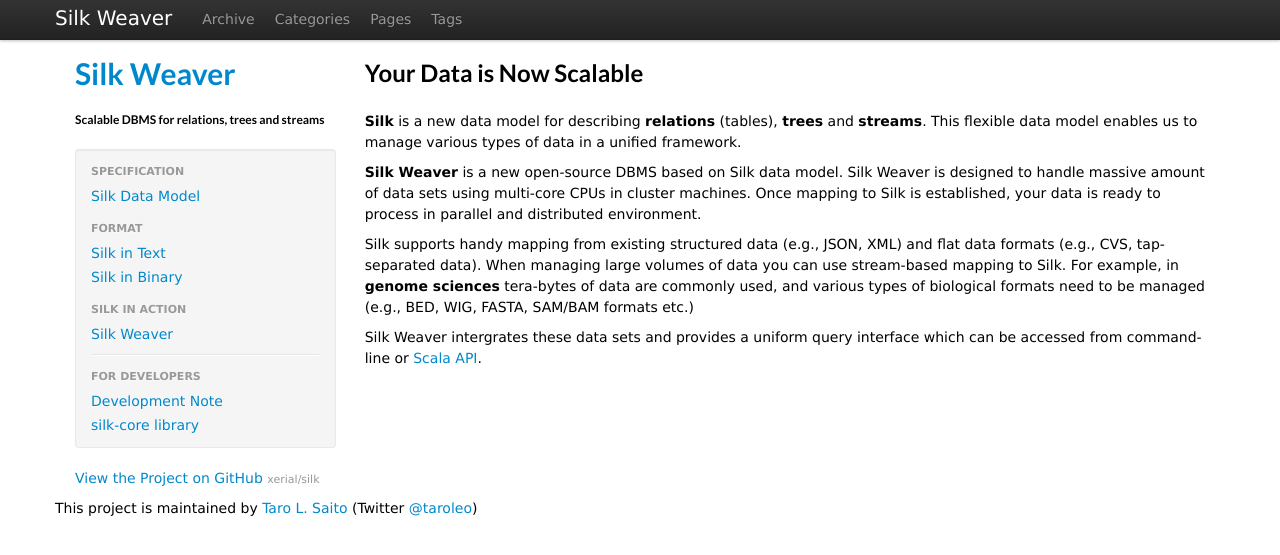
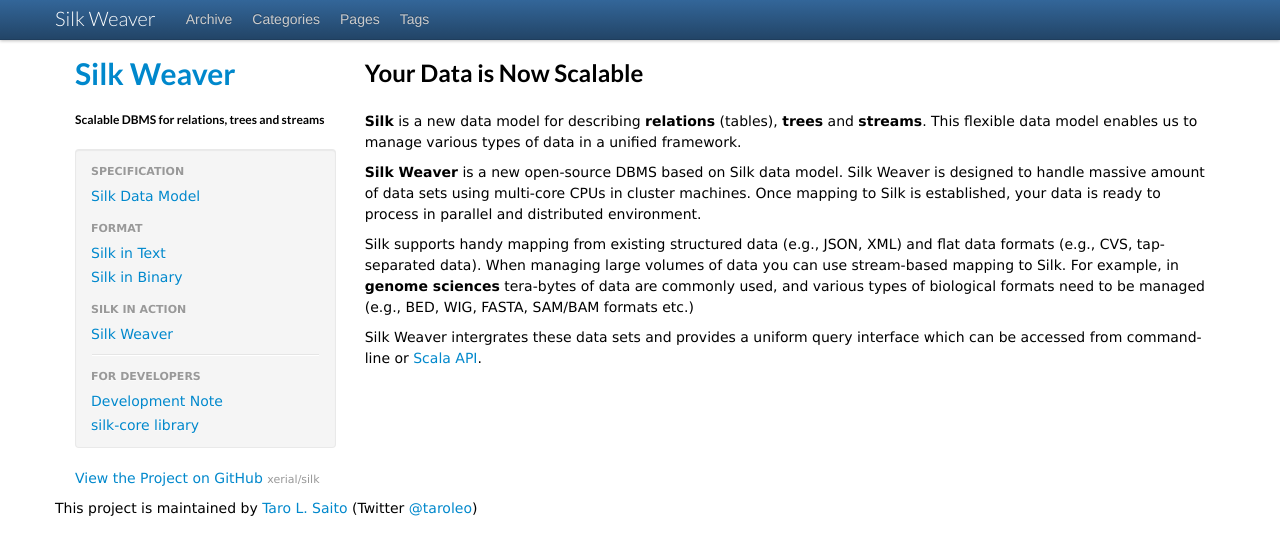
Before and after one commit to xerial/silk, a Jekyll site: the page built from index.md, in a window 1280 px wide. Shown: the top 555 px of the page. Built offline with Jekyll 4.4.1, drawn with Linux system fonts in a browser that asks for light colours; Markdown is read by kramdown in place of the engine named in the settings.

Commit message:
Changed navbar color

```diff
--- a/stylesheets/styles.css
+++ b/stylesheets/styles.css
@@ -6,6 +6,10 @@ body {
 
  color:#000;
  font-weight:300;
+}
+
+.brand {
+  font-family:Lato, "Helvetica Neue", Helvetica, Arial, sans-serif;*/
 }
 
 .brand a {
@@ -19,6 +23,42 @@ body {
 }
 
 
+.navbar {
+  font-family:"Helvetica Neue", Helvetica, Arial, sans-serif;*/
+  color: #336699;
+}
+
+.navbar-inner {
+  padding-left: 20px;
+  padding-right: 20px;
+  background-color: #336699;
+  background-image: -moz-linear-gradient(top, #336699, #224466);
+  background-image: -ms-linear-gradient(top, #336699, #224466);
+  background-image: -webkit-gradient(linear, 0 0, 0 100%, from(#336699), to(#224466));
+  background-image: -webkit-linear-gradient(top, #336699, #224466);
+  background-image: -o-linear-gradient(top, #336699, #224466);
+  background-image: linear-gradient(top, #336699, #224466);
+  background-repeat: repeat-x;
+  filter: progid:DXImageTransform.Microsoft.gradient(startColorstr='#336699', endColorstr='#224466', GradientType=0);
+  -webkit-border-radius: 4px;
+  -moz-border-radius: 4px;
+  border-radius: 4px;
+  -webkit-box-shadow: 0 1px 3px rgba(0, 0, 0, 0.25), inset 0 -1px 0 rgba(0, 0, 0, 0.1);
+  -moz-box-shadow: 0 1px 3px rgba(0, 0, 0, 0.25), inset 0 -1px 0 rgba(0, 0, 0, 0.1);
+  box-shadow: 0 1px 3px rgba(0, 0, 0, 0.25), inset 0 -1px 0 rgba(0, 0, 0, 0.1);
+}
+
+.navbar .nav > li > a {
+  float: none;
+  padding: 10px 10px 11px;
+  line-height: 19px;
+  font-weight: 400;
+  color: #CCCCCC;
+  text-decoration: none;
+  text-shadow: 0 -1px 0 rgba(0, 0, 0, 0.25);
+}
+
+
 .well {
  padding: 10px;
 }
@@ -27,6 +67,7 @@ body {
  padding-left:5px;
  padding-right:5px;
 }
+
 
 h1, h2, h3, h4, h5, h6 {
   font-family:Lato, "Helvetica Neue", Helvetica, Arial, sans-serif;*/
```
Also changed, not shown: assets/css/bootstrap.css.
